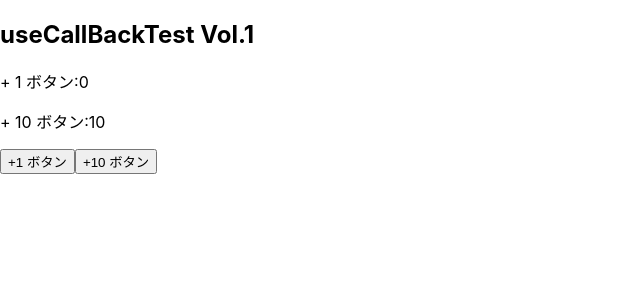
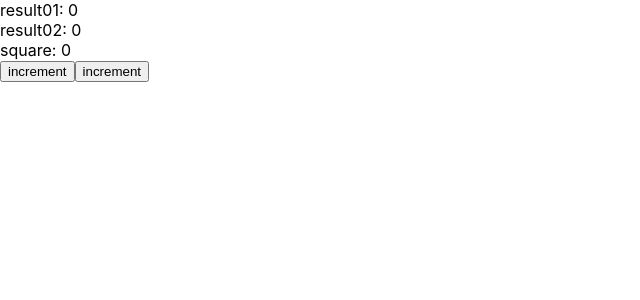
Before and after one commit to marumuji/react-tutorial, a React (Create React App) app in the folder react-hooks/: page / in a window 1280 px wide. Shown: the top 300 px of the page, without its empty margins (0-640 px from the left). Built offline with nearby package versions, Linux system fonts and the light colour scheme.

Commit message:
Add useMemo sample

```diff
--- /dev/null
+++ b/react-hooks/src/UseMemoSample.jsx
@@ -0,0 +1,34 @@
+import React, {useMemo, useState} from 'react'
+
+const UseMemo = () => {
+  const [count01, setCount01] = useState(0)
+  const [count02, setCount02] = useState(0)
+
+  const result01 = () => setCount01(count01 + 1)
+  const result02 = () => setCount02(count02 + 1)
+
+  // const square = () => {
+  //   let i = 0
+  //   while (i < 200000000) i++
+  //   return count02 * count02
+  // }
+
+  const square = useMemo(() => {
+    let i = 0
+    while (i < 200000000) i++
+    return count02 * count02
+  }, [count02])
+
+  return (
+    <>
+      <div>result01: {count01}</div>
+      <div>result02: {count02}</div>
+      {/* <div>square: {square()}</div> */}
+      <div>square: {square}</div>
+      <button onClick={result01}>increment</button>
+      <button onClick={result02}>increment</button>
+    </>
+  )
+}
+
+export default UseMemo
--- a/react-hooks/src/index.js
+++ b/react-hooks/src/index.js
@@ -7,17 +7,19 @@
 // import Counter from './UseReducerCounter';
 // import Counter2 from './UseReducerCounter2';
 // import UseReducerAxios from './UseReducerAxios';
-import Counter from './testVol1'
+// import Counter from './testVol1'
+import UseMemo from './UseMemoSample'
 import reportWebVitals from './reportWebVitals';
 
 const root = ReactDOM.createRoot(document.getElementById('root'));
 root.render(
   <React.StrictMode>
     {/* <App/> */}
-    {<Counter/>}
+    {/* <Counter/> */}
     {/* <Effect/> */}
     {/*<Counter2/> */}
     {/*<UseReducerAxios/>*/}
+    {<UseMemo/>}
   </React.StrictMode>
 );
 
```
